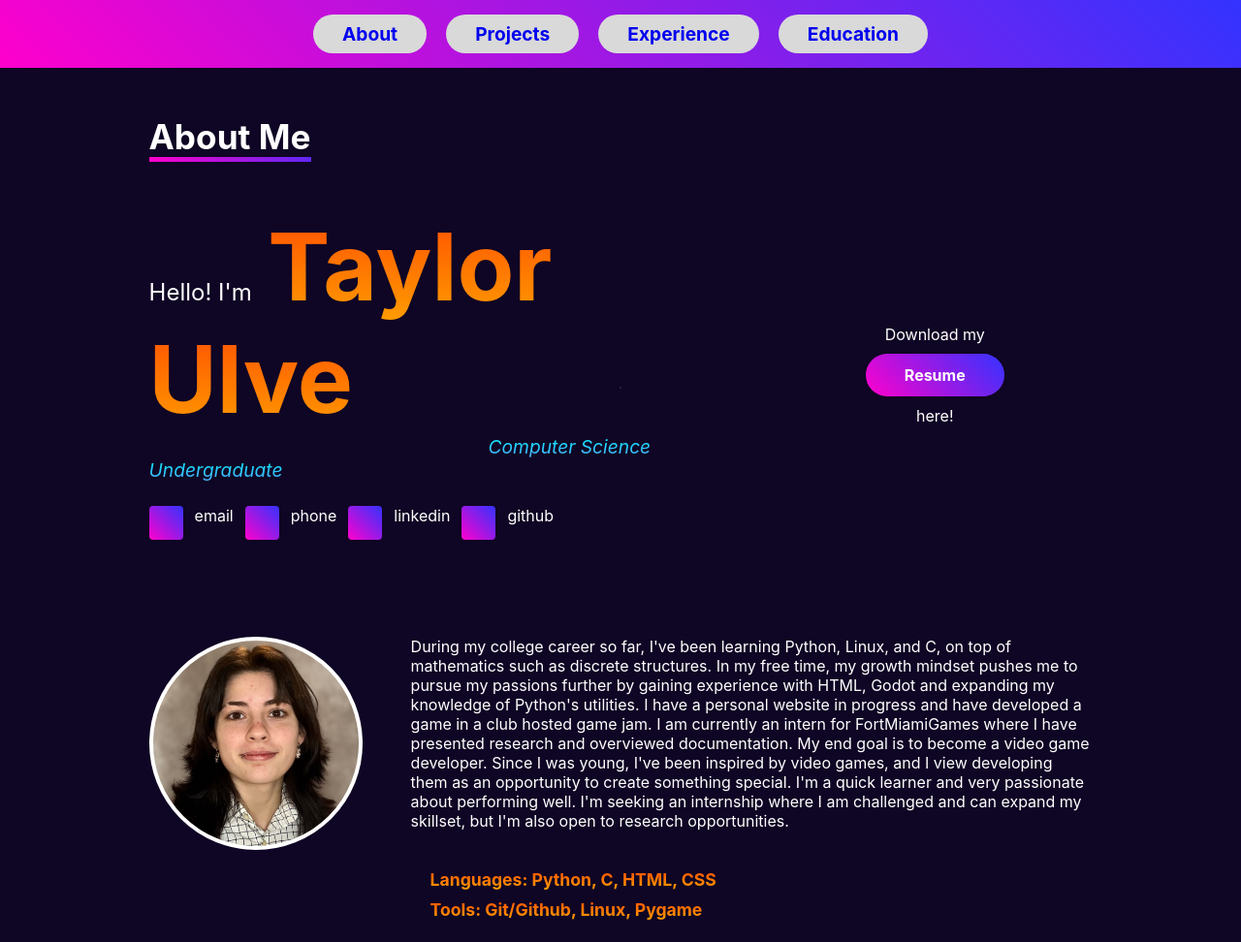
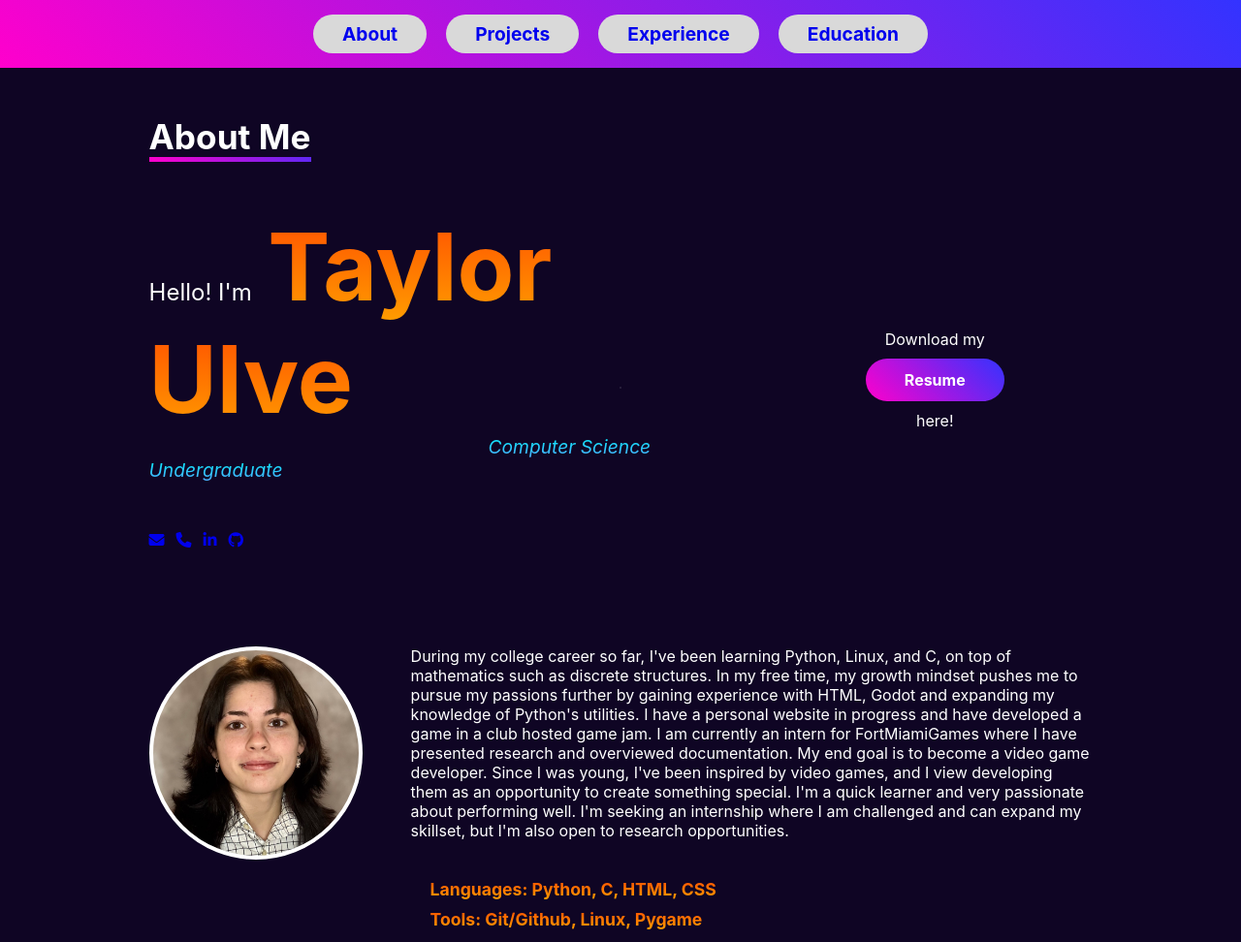
Before and after one commit to tayjade-13/tayjade-13.github.io, a plain HTML site: page index.html in a window 1280 px wide. Shown: the top 972 px of the page at 97% size. Drawn offline with Linux system fonts and the light colour scheme.

Commit message:
fixed the index.html file to have current updates

```diff
--- a/index.html
+++ b/index.html
@@ -4,6 +4,7 @@
     <meta charset="UTF-8">
     <meta name="viewport" content="width=device-width, initial-scale=1.0">
     <title>Taylor Ulve | Portfolio</title>
+    <link rel="stylesheet" href="https://cdnjs.cloudflare.com/ajax/libs/font-awesome/6.5.1/css/all.min.css">
     <link rel="stylesheet" href="style.css">
 </head>
 <body>
@@ -24,10 +25,20 @@
                 <h1 class="main-name">Taylor Ulve</h1>
                 <p class="subtitle">Computer Science Undergraduate</p>
                 <div class="social-icons">
-                    <div class="icon-box"></div> email
-                    <div class="icon-box"></div> phone
-                    <div class="icon-box"></div> linkedin
-                    <div class="icon-box"></div> github
+                    <div class="social-icons">
+    <a href="mailto:taylorulve5@gmail.com" class="icon-link">
+        <i class="fa-solid fa-envelope"></i>
+    </a>
+    <a href="tel:2183683882" class="icon-link">
+        <i class="fa-solid fa-phone"></i>
+    </a>
+    <a href="https://linkedin.com/in/taylorulve" target="_blank" class="icon-link">
+        <i class="fa-brands fa-linkedin-in"></i>
+    </a>
+    <a href="https://github.com/tayjade-13" target="_blank" class="icon-link">
+        <i class="fa-brands fa-github"></i>
+    </a>
+</div>
                 </div>
             </div>
 
```
